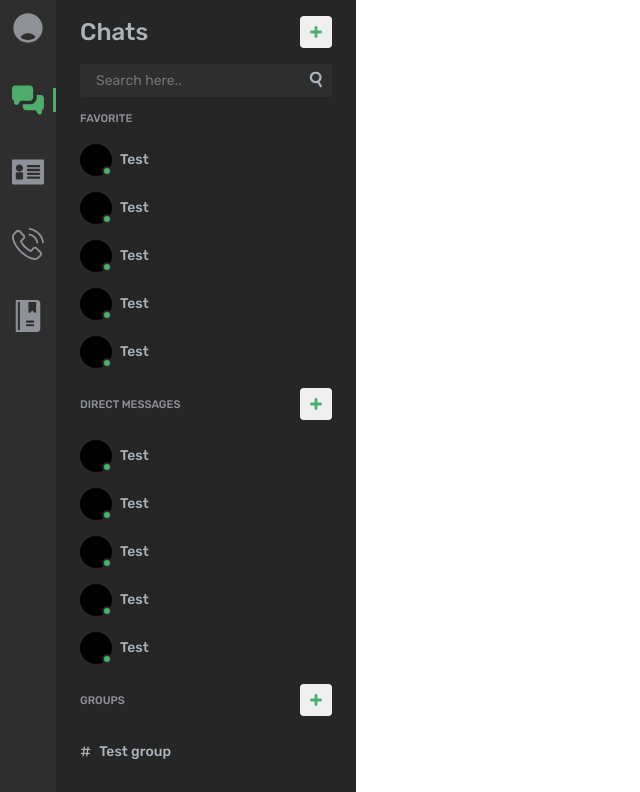
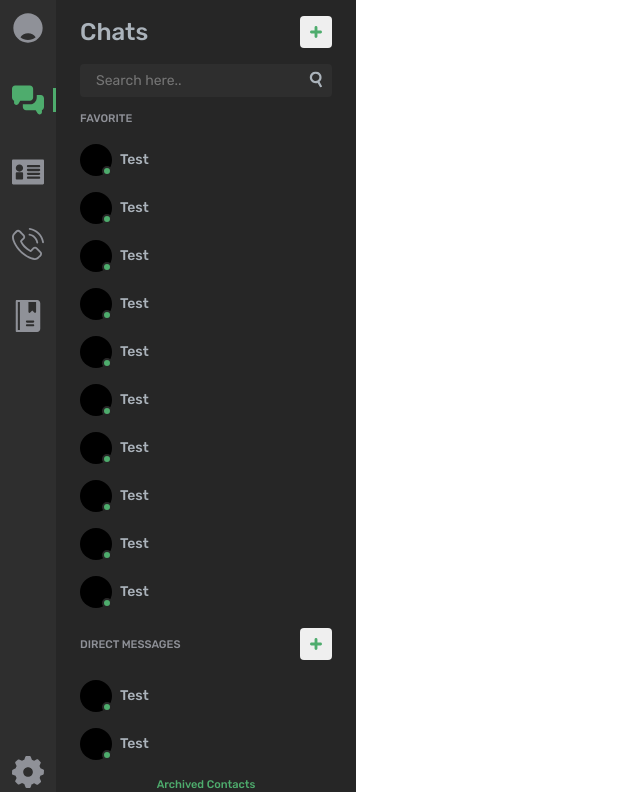
Before and after one commit to FoxesCoin/chat-client, a React (Create React App) app: page / in a window 1280 px wide. Shown: the top 792 px of the page, without its empty margins (0-640 px from the left). Built offline with nearby package versions, Linux system fonts and the light colour scheme.

Commit message:
bugfix/oversized-page-with-scrollbar

```diff
--- a/src/components/accordion/components/accordion-header.tsx
+++ b/src/components/accordion/components/accordion-header.tsx
@@ -4,18 +4,21 @@ import { useClickEvent } from 'hooks/event';
 import { useAccordionApi, useAccordionState } from '../accordion.context';
 
 import { COLORS } from 'styles/color';
+import { FONT_WEIGHT } from 'styles/font';
 
-import { cssSquare, Theme } from 'styles/theme';
+import { cssSquare, cssVerticalCentralize } from 'styles/theme';
 
 import { RWrapper } from 'typings/react';
 
 import { ReactComponent as ArrowDown } from 'assets/icons/arrow-down.svg';
 
-const Wrapper = styled(Theme.FlexLine)<{ isOpen: boolean }>(
+const Wrapper = styled.div<{ isOpen: boolean }>(
   ({ theme, isOpen }) => css`
     padding: 1.25rem;
+    padding-right: 2rem;
+    position: relative;
 
-    font-weight: 500;
+    font-weight: ${FONT_WEIGHT.medium};
     transition: background-color 0.2s ease-in-out;
     border-bottom: 1px solid
       ${isOpen ? theme.accordion.border : COLORS.transparent};
@@ -25,6 +28,10 @@ const Wrapper = styled(Theme.FlexLine)<{ isOpen: boolean }>(
 
 const Icon = styled.div<{ isOpen: boolean }>(
   ({ isOpen, theme }) => css`
+    position: absolute;
+    right: 0.75rem;
+    ${cssVerticalCentralize}
+
     svg {
       ${cssSquare('12px')}
       transition: 0.2s transform ease-in-out;
--- a/src/components/switch.tsx
+++ b/src/components/switch.tsx
@@ -1,7 +1,11 @@
+import styled, { css } from 'styled-components';
+
 import { useClickEvent } from 'hooks/event';
-import styled, { css } from 'styled-components';
+
 import { COLORS } from 'styles/color';
-import { cssRound } from 'styles/theme';
+
+import { cssRound, cssVerticalCentralize } from 'styles/theme';
+
 import { RElement } from 'typings/react';
 
 interface Props {
@@ -29,8 +33,7 @@ const Wrapper = styled.div<{ isActive: boolean }>(
       content: '';
       display: block;
       position: absolute;
-      top: 50%;
-      transform: translateY(-50%);
+      ${cssVerticalCentralize}
       transition: all 0.2s ease-in-out;
       background-color: ${isActive ? COLORS.white : theme.switch.dot};
       left: ${isActive ? 24 : 4}px;
--- a/src/pages/chat-tab/chat-tab.state.ts
+++ b/src/pages/chat-tab/chat-tab.state.ts
@@ -4,7 +4,7 @@ export const useChatTabState = () => {
   const [search, setSearch] = useState('');
 
   return {
-    favorite: [1, 2, 3, 4, 5],
+    favorite: [1, 2, 3, 4, 5, 6, 7, 8, 9, 10],
     account: [1, 2, 3, 4, 5],
     channel: [1, 2, 3, 4, 5],
     search,
--- a/src/pages/chat-tab/chat-tab.styled.ts
+++ b/src/pages/chat-tab/chat-tab.styled.ts
@@ -3,7 +3,7 @@ import styled, { css } from 'styled-components';
 import { COLORS } from 'styles/color';
 import { FONT_SIZES, FONT_WEIGHT } from 'styles/font';
 
-import { cssVerticalGap, Theme } from 'styles/theme';
+import { cssHideScrollbar, cssVerticalGap, Theme } from 'styles/theme';
 import { addAlphaToHEX } from 'utils/color';
 
 interface WrapperStyling {
@@ -31,15 +31,18 @@ export const ChatItemWrapper = styled(Theme.FlexLine)<WrapperStyling>(
 );
 
 export const ChatTabStyled = {
+  Wrapper: styled.div`
+    height: 100%;
+    padding-bottom: 2rem;
+    position: relative;
+    overflow: hidden;
+    display: grid;
+    grid-template-rows: min-content 1fr min-content;
+  `,
   TopBar: styled.div`
     padding: 1rem 1.5rem 0;
+    margin-bottom: 1rem;
     ${cssVerticalGap('1rem')}
-  `,
-  Wrapper: styled.div`
-    height: 100%;
-    ${cssVerticalGap('1rem')}
-    padding-bottom: 2rem;
-    position: relative;
   `,
   Archived: styled.button`
     position: absolute;
@@ -53,4 +56,9 @@ export const ChatTabStyled = {
     width: max-content;
     padding: 0.25rem 0.5rem;
   `,
+  ChatList: styled.div`
+    overflow-y: auto;
+    ${cssHideScrollbar}
+    ${cssVerticalGap('1rem')}
+  `,
 };
--- a/src/pages/chat-tab/chat-tab.tsx
+++ b/src/pages/chat-tab/chat-tab.tsx
@@ -1,10 +1,11 @@
 import { SearchBar } from 'components/search-bar';
 import { SignButton } from 'components/sign-button';
-import { Theme } from 'styles/theme';
+import { AccountItem, ChatGroup, GroupItem } from './components';
+
 import { useChatTabState } from './chat-tab.state';
 
+import { Theme } from 'styles/theme';
 import { ChatTabStyled as Styled } from './chat-tab.styled';
-import { AccountItem, ChatGroup, GroupItem } from './components';
 
 export const ChatTab = () => {
   const { favorite, account, channel, search, setSearch } = useChatTabState();
@@ -22,6 +23,7 @@ export const ChatTab = () => {
         <SearchBar value={search} onChange={setSearch} />
       </Styled.TopBar>
 
+      <Styled.ChatList>
         <ChatGroup title="Favorite">
           {favorite.map((id) => (
             <AccountItem key={id} id={id} />
@@ -42,6 +44,7 @@ export const ChatTab = () => {
             <GroupItem key={id} id={id} />
           ))}
         </ChatGroup>
+      </Styled.ChatList>
       {/* TODO add redirect to archived contacts */}
       <Styled.Archived>Archived Contacts</Styled.Archived>
     </Styled.Wrapper>
--- a/src/pages/chat-tab/components/chat-group/chat-group.tsx
+++ b/src/pages/chat-tab/components/chat-group/chat-group.tsx
@@ -1,8 +1,9 @@
 import { SignButton } from 'components/sign-button';
+
 import { Theme } from 'styles/theme';
+import { ChatGroupStyled as Styled } from './chat-group.styled';
+
 import { RWrapper } from 'typings/react';
-
-import { ChatGroupStyled as Styled } from './chat-group.styled';
 
 interface Props {
   title: string;
@@ -17,7 +18,6 @@ export const ChatGroup: RWrapper<Props> = (props) => {
     <Theme.GapColumn gap="1rem" className={className}>
       <Styled.TitleWrapper>
         <Styled.Title>{title}</Styled.Title>
-
         {onClickSign && <SignButton onClick={onClickSign} />}
       </Styled.TitleWrapper>
       <Theme.GapColumn>{children}</Theme.GapColumn>
--- a/src/pages/side-bar/components/side-bar-item.tsx
+++ b/src/pages/side-bar/components/side-bar-item.tsx
@@ -3,6 +3,8 @@ import styled, { css } from 'styled-components';
 
 import { COLORS } from 'styles/color';
 import { PC_MEDIA } from 'styles/media';
+
+import { cssVerticalCentralize } from 'styles/theme';
 
 import { SideBarIcon } from '../side-bar.styled';
 
@@ -31,8 +33,7 @@ const Wrapper = styled(SideBarIcon)<Styled>(
       background-color: ${isActive ? theme.primaryColor : COLORS.transparent};
 
       right: 0;
-      top: 50%;
-      transform: translateY(-50%);
+      ${cssVerticalCentralize}
 
       content: none;
       ${PC_MEDIA} {
--- a/src/styles/global.ts
+++ b/src/styles/global.ts
@@ -13,7 +13,7 @@ html {
 body,
 html,
 #root {
-  min-height: 100vh;
+  height: 100vh;
   width: 100%;
 }
 
--- a/src/styles/theme/theme.preset.ts
+++ b/src/styles/theme/theme.preset.ts
@@ -43,6 +43,23 @@ export const cssFlexCenter = css`
   align-items: center;
 `;
 
+export const cssVerticalCentralize = css`
+  top: 50%;
+  transform: translateY(-50%);
+`;
+
+export const cssHideScrollbar = css`
+  /* Hide scrollbar for Chrome, Safari and Opera */
+  &::-webkit-scrollbar {
+    display: none;
+  }
+
+  /* Hide scrollbar for IE, Edge and Firefox */
+
+  -ms-overflow-style: none; /* IE and Edge */
+  scrollbar-width: none; /* Firefox */
+`;
+
 export const cssSquare = (size: string) => css`
   width: ${size};
   height: ${size};
```
Lines whose indentation alone changed are shown as unchanged.
